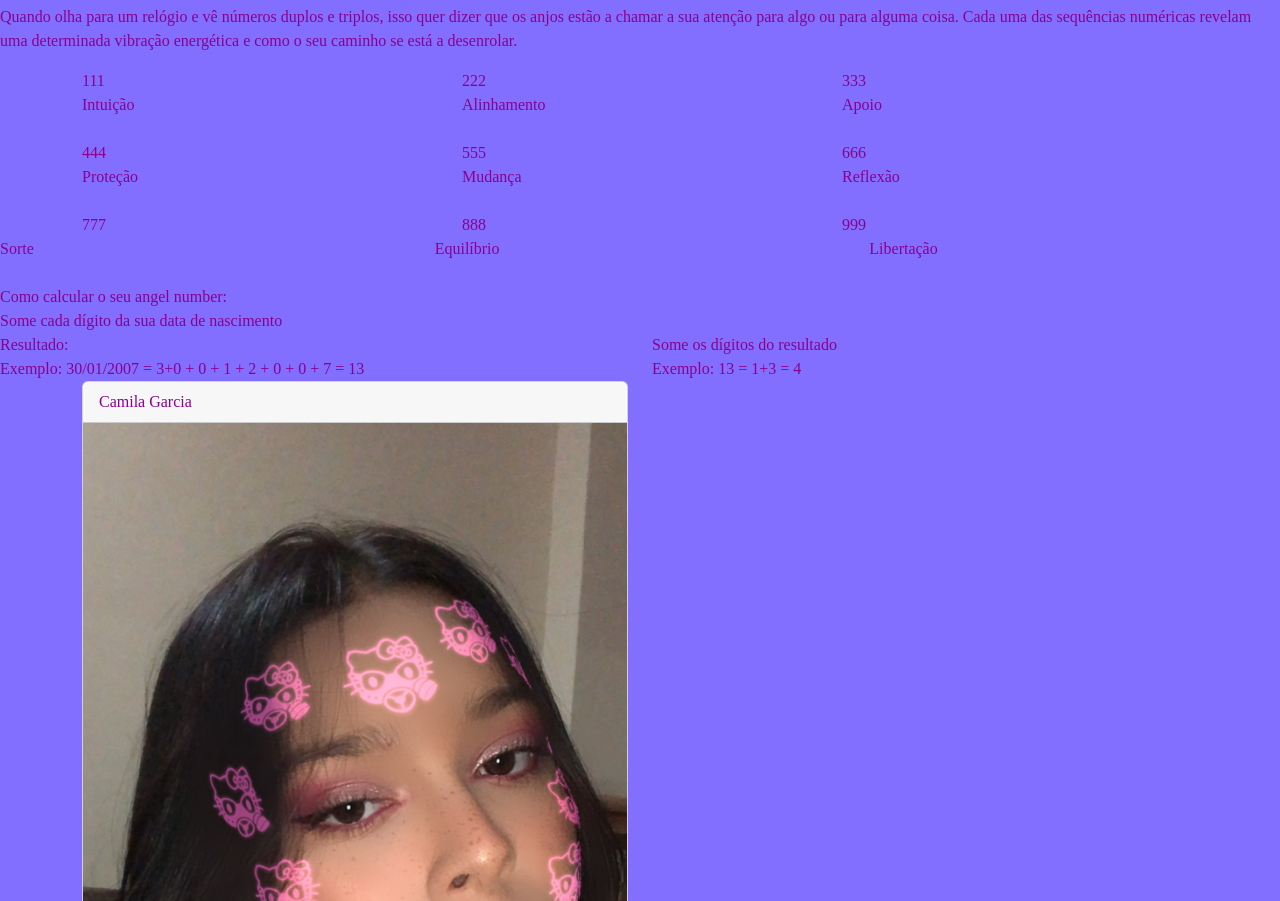
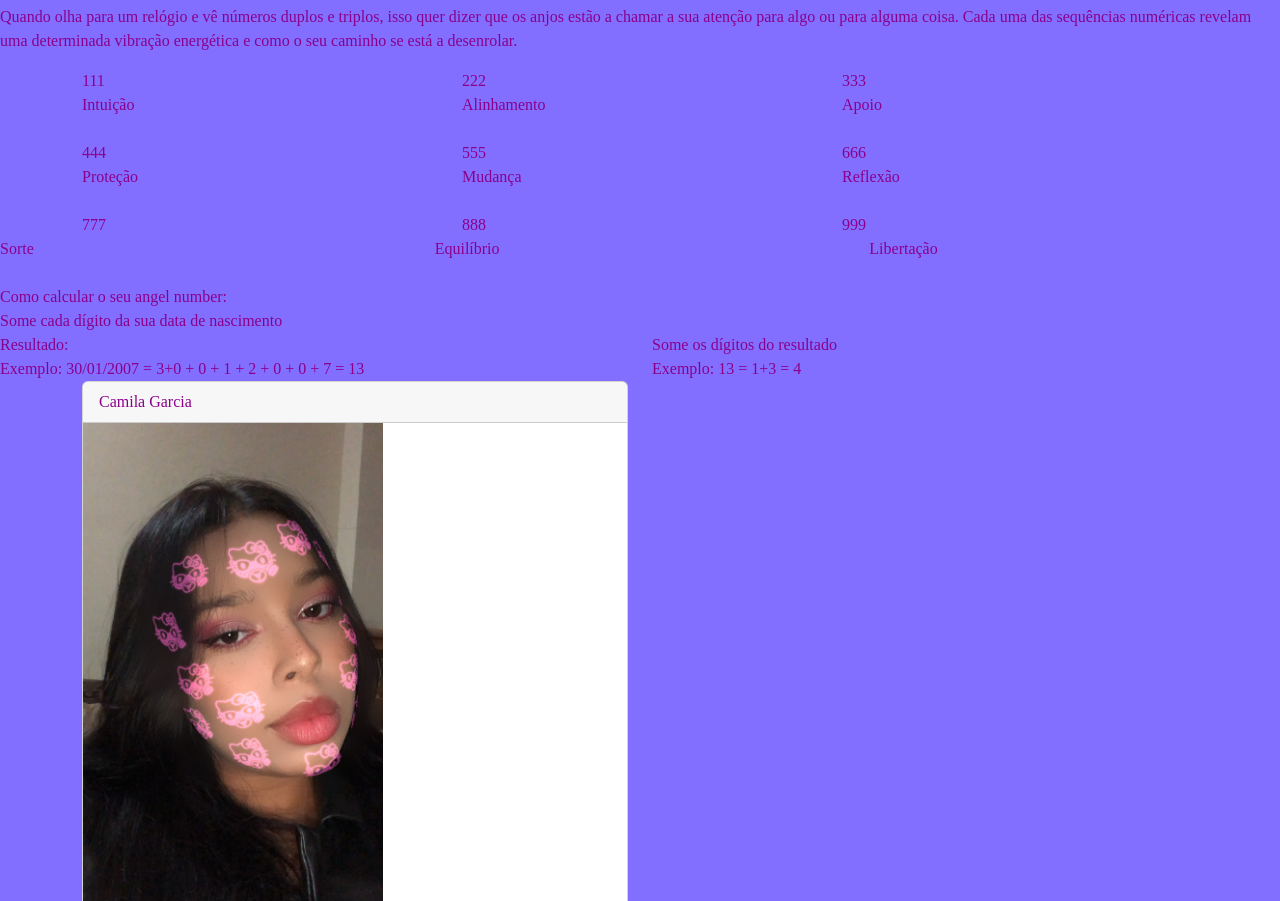
Before and after one commit to camisgarciat/bootstrappart2, a plain HTML site: page index.html in a window 1280 px wide. Shown: the part 51-952 px from the top of the page. Drawn offline with nearby package versions, Linux system fonts and the light colour scheme.

Commit message:
Update index.html

```diff
--- a/index.html
+++ b/index.html
@@ -83,7 +83,7 @@
                      <div class= "col-md-6">
                      <div class= "card">
                            <div class= "card-header"> Camila Garcia</div>
-                     <img src= "841A1DDA-6032-4B73-BAC6-7784261CF9B4.jpeg" "class="card-img-top" alt="photo">
+                     <img src= "841A1DDA-6032-4B73-BAC6-7784261CF9B4.jpeg" heigth="350" width= "300px" "class="card-img-top" alt="photo">
 
                      <div class= "card body">
                      <p class= "card-title> Camila Garcia </p>
```
